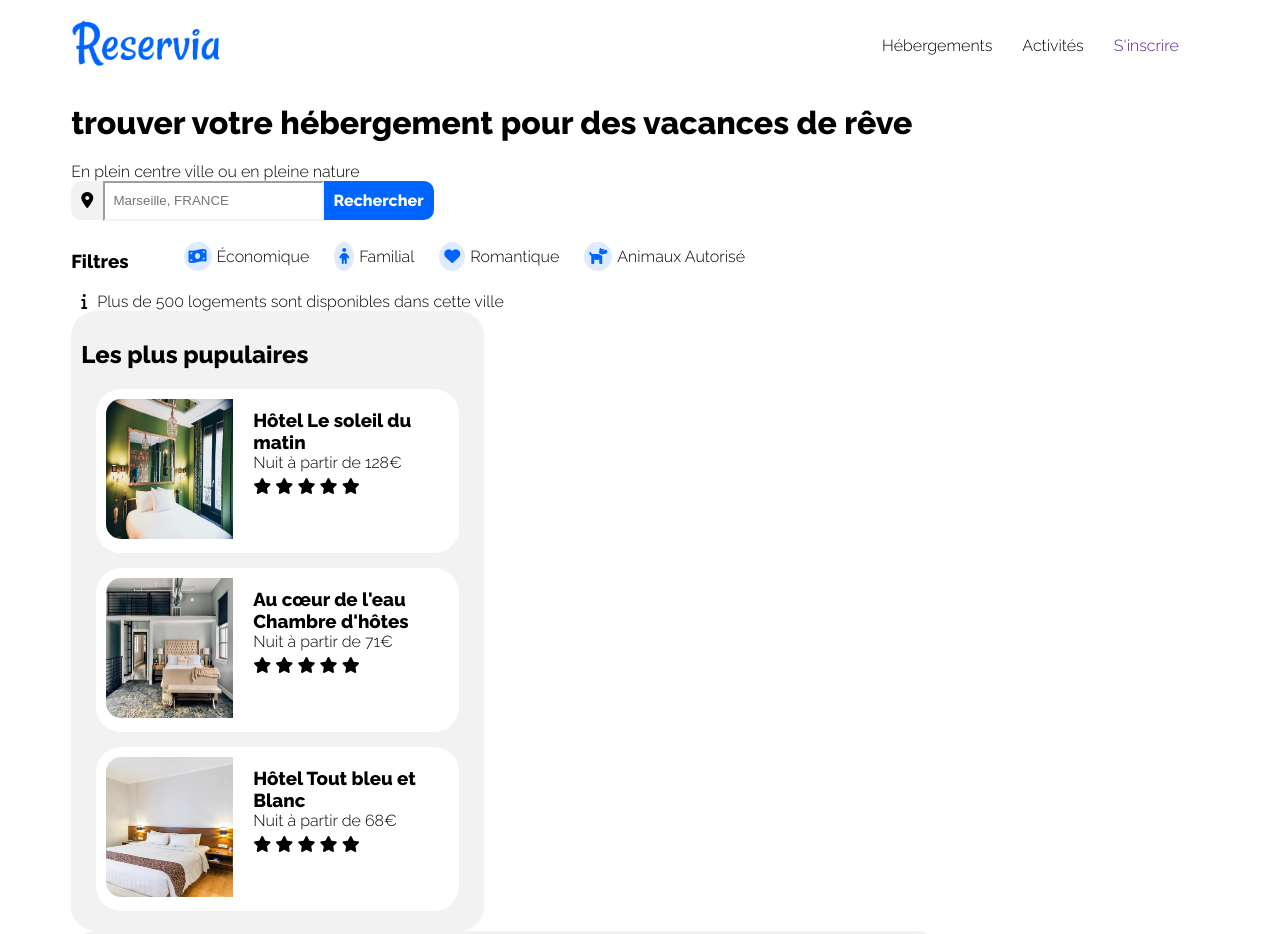
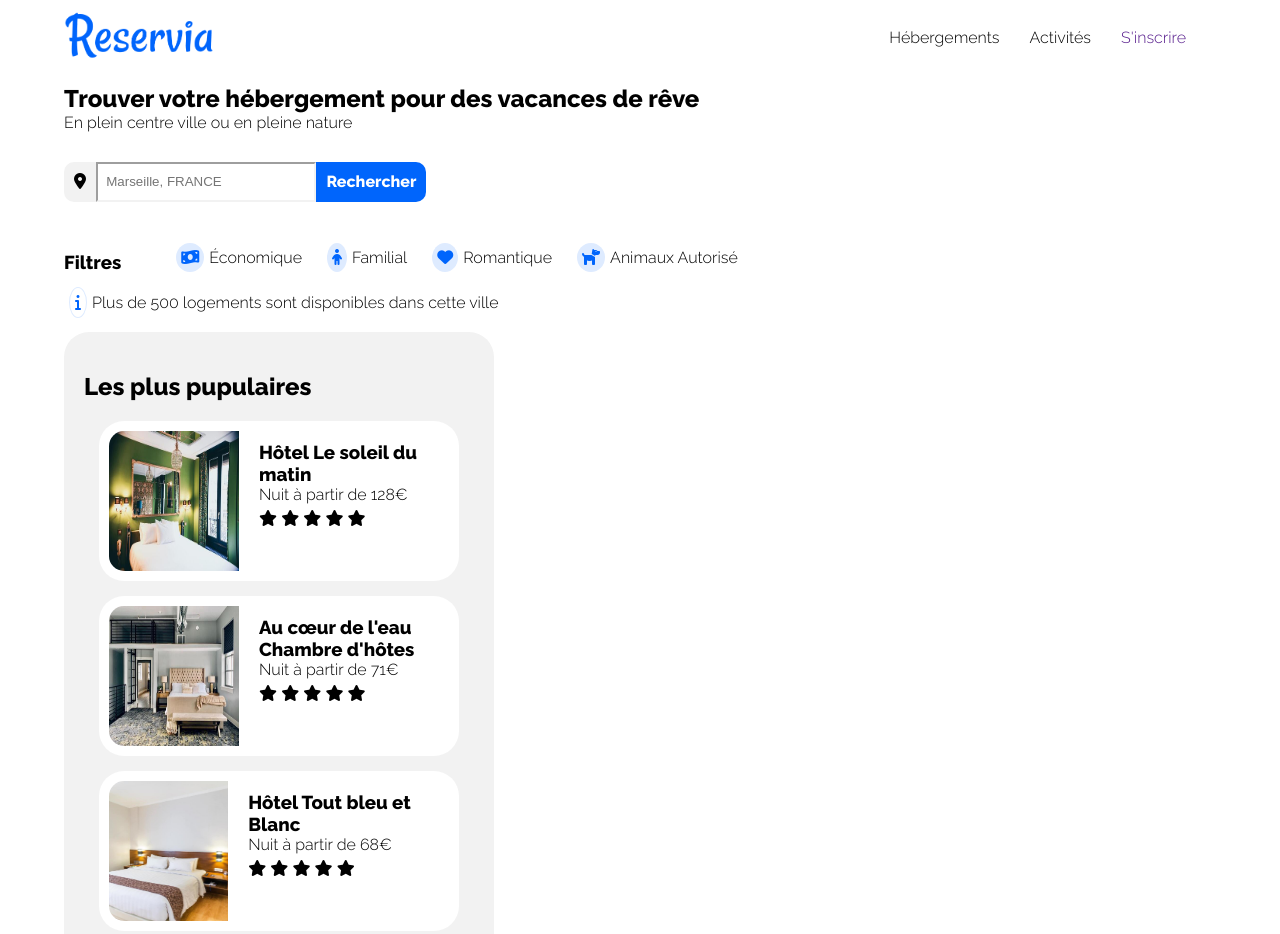
Before and after one commit to oceane-marco/OceaneMarco_P2_14062021, a plain HTML site: page reservia.html in a window 1280 px wide. Shown: the top 934 px of the page. Drawn offline with Linux system fonts and the light colour scheme.

Commit message:
rajout d'un dosier css + modification benine

```diff
--- a/style.css
+++ b/css/style.css
@@ -1,5 +1,6 @@
 body {
     font-family: 'Raleway', sans-serif;
+    margin: 0px;
 }
 a:link {
     text-decoration:none;
@@ -7,6 +8,12 @@ a:link {
 }
 ul {
     list-style:none;
+}
+li{
+    margin: 0px;
+}
+article {
+
 }
 .nofooter {
     max-width: 90%;
@@ -30,9 +37,27 @@ nav ul {
 nav ul li {
     margin-right: 30px;
 }
+.title {
+    margin-bottom: 10px;
+    margin-top: 10px;
+}
+h1 {
+    margin: 0px;
+    font-size: 1.5em;
+}
+.info2 {
+    border: solid #F2F2F2 1px;
+    border-radius: 20px;
+    color: #0065FC;
+    width: 8px;
+    height: 2px;
+}
 #recherche {
     display: flex;
     align-items: center;
+    padding-top: 20px;
+    padding-bottom: 20px;
+
 }
 .icone1 {
     color: #000;
@@ -69,7 +94,7 @@ nav ul li {
 .filtres ul li {
    margin: 5px ;
    padding: 5px;
-   border:#F2F2F2 1.2px,1.2px;
+   border:#F2F2F2 1.2px;
 }
 .îcone {
     margin: 5px;
@@ -91,6 +116,7 @@ nav ul li {
     display: flex;
     flex-wrap: wrap-reverse;
     justify-content: space-between;
+    margin-top: 20px;
 }
 .tmp {
     display: flex;
@@ -100,24 +126,24 @@ nav ul li {
     border-radius: 25px;
     max-width: 420px;
     max-height: 600px;
-    padding: 10px;
+    padding: 20px;
+    margin-bottom: 20px;
     background-color: #F2F2F2;
 }
 .tmp .atmp {
     display: flex;
     border-radius: 25px;
-    width: 343px;
-    height: 144px;
+    width: 340px;
+    height: 140px;
     padding: 10px;
     margin: 15px;
     background-color: white;
 }
 .atmp img {
     border-radius: 15px 0px 0px 15px;
-    min-width: 127px;
-    min-height: 140px;
-    max-width: 127px;
-    max-height: 140px;
+    width: 130px;
+    height: 140px;
+
 }
 .itmp {
     display: flex;
@@ -131,9 +157,8 @@ nav ul li {
     flex-direction: column;
     order: 1;
     width: 850px;
-    height: 600px;
     border-radius: 25px;
-    padding: 10px;
+    padding: 20px;
     background-color: #F2F2F2;
 }
 .conteneurAH {
@@ -154,7 +179,7 @@ nav ul li {
 }
 .ahebergement img {
     border-radius: 15px 15px 0px 0px;
-    max-width: 234px;
+    max-width: 240px;
     max-height: 120px;
     margin: 0px;
     align-content: center;
@@ -175,18 +200,14 @@ p {
 .note {
     margin-top: 5px;
 }
-
 .conteneurA {
     display: flex;
-    justify-content: stretch;
+
     margin-bottom: 50px;
 }
 .conteneurA1, .conteneurA2 {
     display: flex;
-    align-items: flex-start;
     flex-wrap: wrap;
-    max-width: 700px;
-    max-height: 420px;
 }
 .CA1, .CA2 {
     display: flex;
@@ -204,12 +225,10 @@ p {
 .img1, .img4{
     width: 300px;
     height: 400px;
-
 }
 .img2 {
     width: 300px;
     height: 190px;
-
 }
 .img3 {
     width: 300px;
@@ -218,7 +237,6 @@ p {
 .img5 {
     width: 300px;
     height: 120px;
-
 }
 .img6 {
     width: 300px;
@@ -228,17 +246,15 @@ p {
 .activity h3 {
     margin: 10px;
 }
-
 footer {
     display: flex;
-    justify-content: space-around;
     background-color: #F2F2F2;
-    max-width: 100%;
-    margin: none;
-
 }
 footer article {
     display: flex;
     flex-direction: column;
-
+    margin: 8%;
 }
+footer ul {
+   padding: 0px;
+}
--- a/reservia.html
+++ b/reservia.html
@@ -2,7 +2,7 @@
 <html>
     <head>
         <meta charset="utf-8" />
-        <link rel="stylesheet" href="style.css" />
+        <link rel="stylesheet" href="css/style.css" />
         <script src="https://kit.fontawesome.com/509f36930d.js" crossorigin="anonymous"></script>
         <link href="https://fonts.googleapis.com/css2?family=Raleway:wght@300;600;800&display=swap" rel="stylesheet">
         <title>Reservia</title>
@@ -29,7 +29,7 @@
             </header>
 
             <div class="title">
-                <h1>trouver votre hébergement pour des vacances de rêve</h1>
+                <h1>Trouver votre hébergement pour des vacances de rêve</h1>
                 <p>En plein centre ville ou en pleine nature</p>
             </div>
 
```
